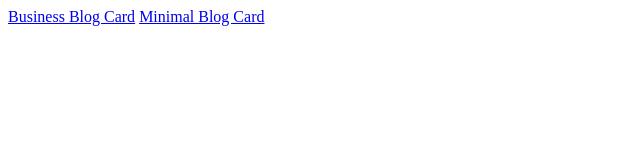
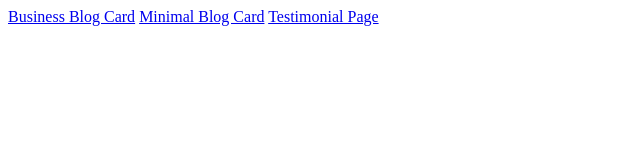
Before and after one commit to jeeknowme/Minimal-Blog-Card, a plain HTML site: page index.html in a window 1280 px wide. Shown: the whole page, without its empty margins (0-640 px from the left). Drawn offline with Linux system fonts and the light colour scheme.

Commit message:
Added testimonial page link on main page

```diff
--- a/index.html
+++ b/index.html
@@ -8,5 +8,6 @@
   <body>
     <a href="./Business Blog Card/index.html">Business Blog Card</a>
     <a href="./Minimal Blog Card/index.html">Minimal Blog Card</a>
+    <a href="./Testimonial Page/index.html">Testimonial Page</a>
   </body>
 </html>
```
